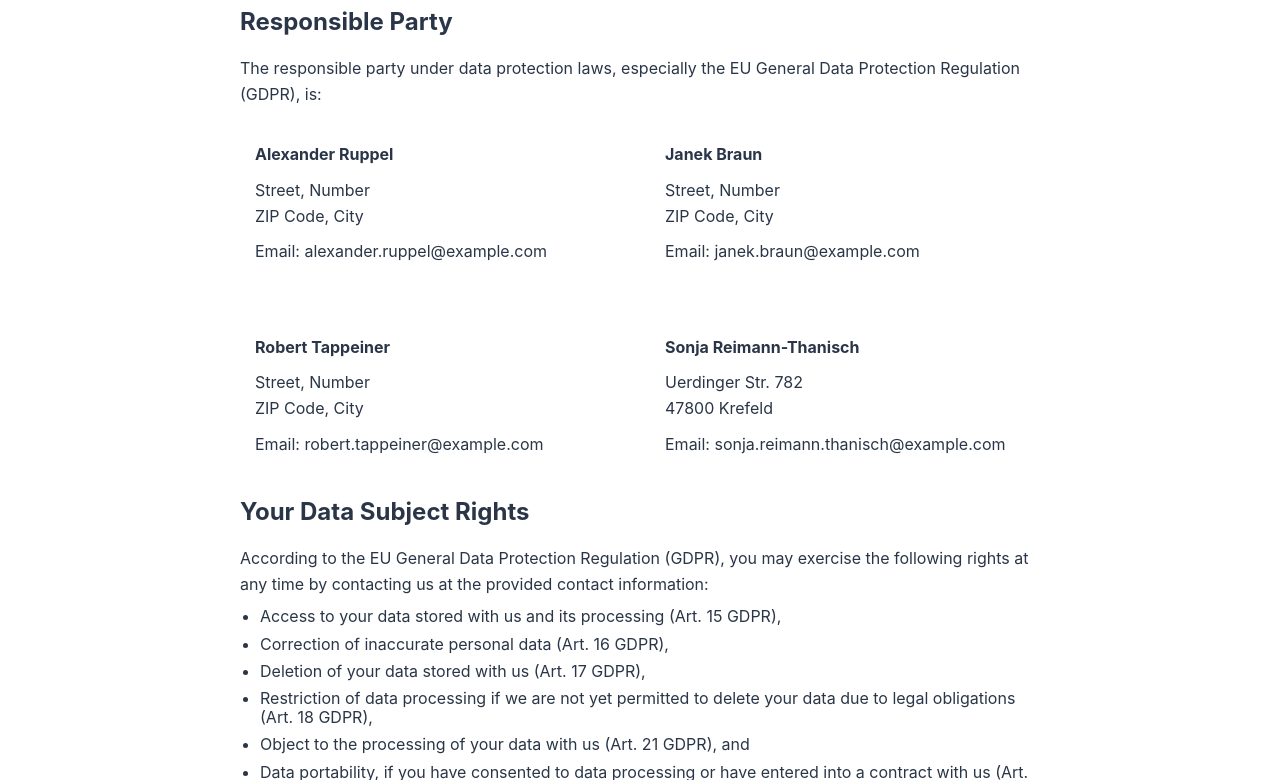
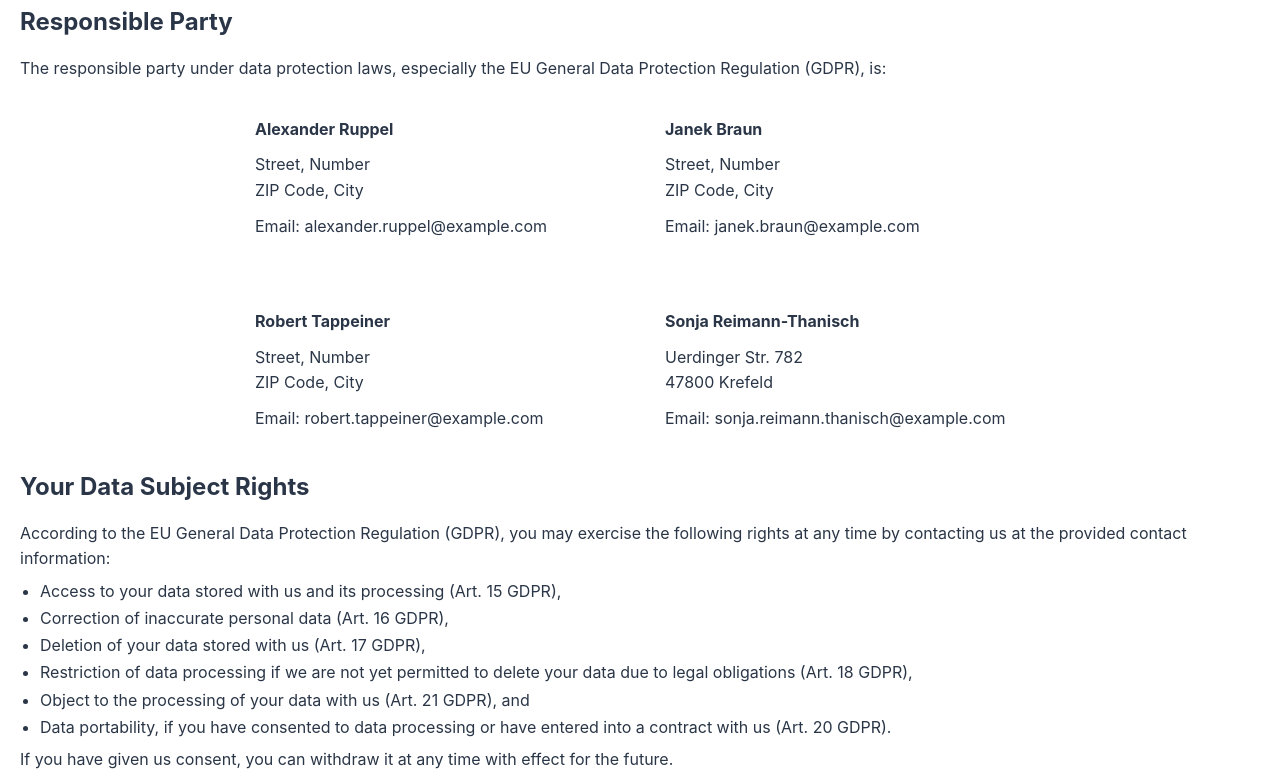
Before and after one commit to charlybraun1809/Join, a plain HTML site: page html/privacypolicy.html in a window 1280 px wide. Shown: the part 97-877 px from the top of the page. Drawn offline with Linux system fonts and the light colour scheme.

Commit message:
change in header

```diff
--- a/styles/style.css
+++ b/styles/style.css
@@ -19,10 +19,14 @@ body {
 }
 
 .main-section {
-    max-width: 800px;
     margin: auto;
     padding: 20px;
     border-radius: 8px;
+    width: Fixed (1,016px)px;
+    height: Hug (309px)px;
+    top: 311px;
+    left: 328px;
+    gap: 35px;
 }
 
 .hero {
```
Also changed, not shown: html/index.html (+3 -0 lines).
